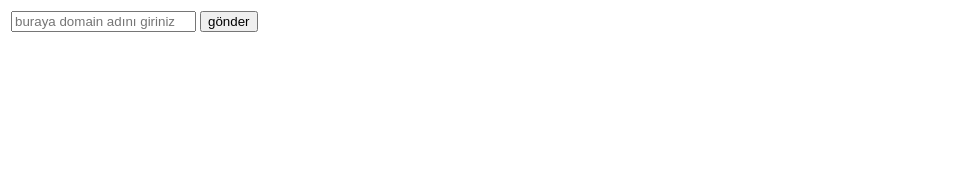
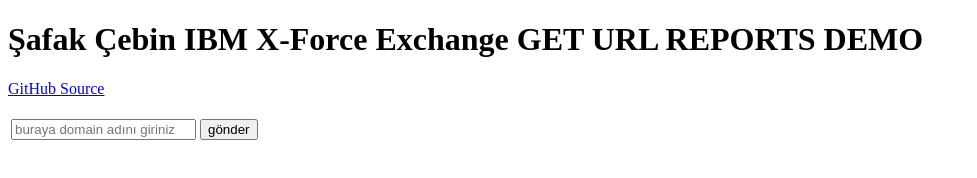
Before and after one commit to safakcebin/X-Force-Exchange, a website: page public/index.html in a window 1280 px wide. Shown: the whole page, without its empty margins (0-977 px from the left). Drawn offline with Linux system fonts and the light colour scheme.

Commit message:
proje açıklaması girildi

```diff
--- a/public/index.html
+++ b/public/index.html
@@ -1,6 +1,11 @@
 <!doctype html>
 <html>
     <body>
+        <h1>Şafak Çebin IBM X-Force Exchange  GET URL REPORTS DEMO</h1>
+        <a href="https://github.com/safakcebin/X-Force-Exchange">GitHub Source</a>
+
+        <br/>
+        <br/>
         <form action="/postdata" method="POST">
             <table>
                 <tr>
```
